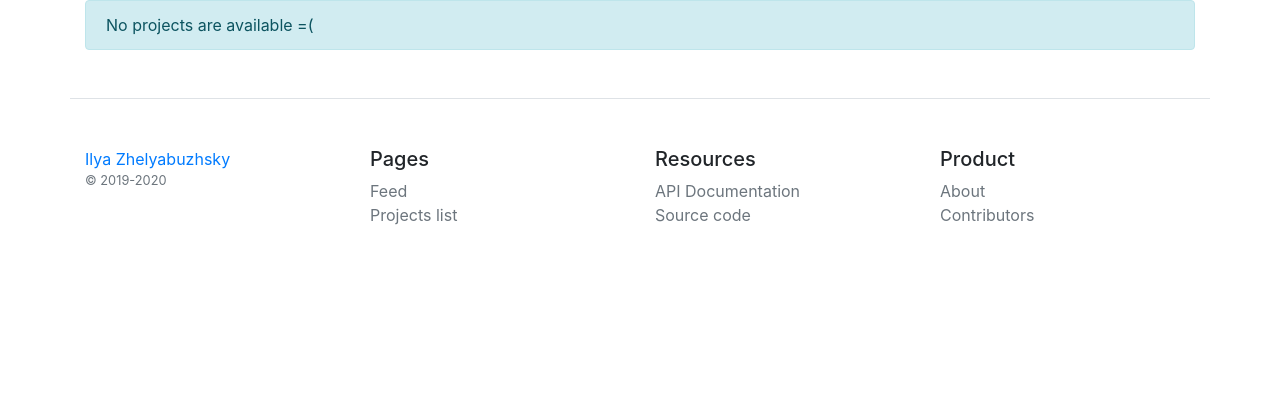
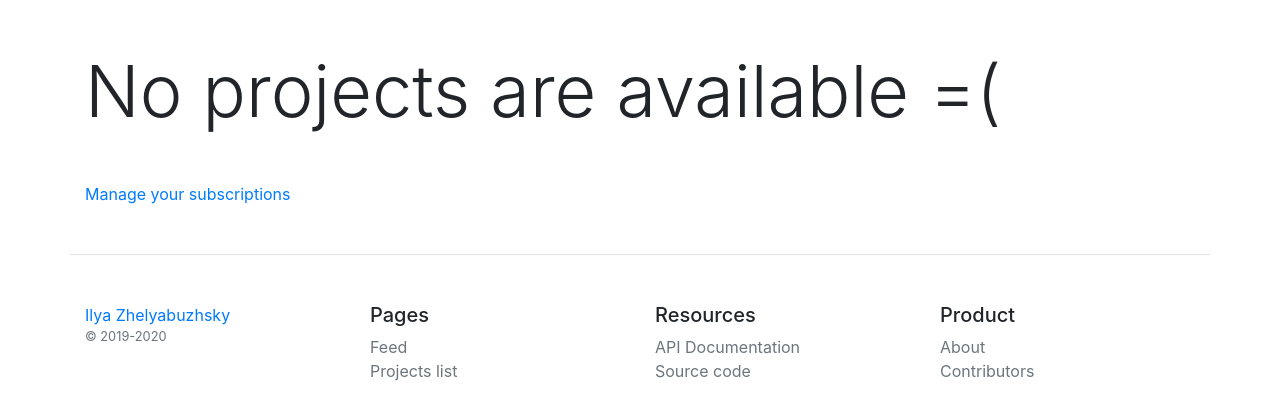
Before and after one commit to zhelyabuzhsky/changelogger, a Django app: page /projects/ in a window 1280 px wide. Shown: the part 56-476 px from the top of the page. Run offline with Django 3.2, Linux system fonts and the light colour scheme; data that the repository does not hold is empty; some libraries are stand-ins or nearby versions.

Commit message:
Fixed style of empty projects page

```diff
--- a/changelogs/templates/changelogs/projects.html
+++ b/changelogs/templates/changelogs/projects.html
@@ -16,9 +16,10 @@
                 {% endfor %}
             </ul>
         {% else %}
-            <div class="alert alert-info" role="alert">
+            <div class="display-3 my-5" role="alert">
                 No projects are available =(
             </div>
+            <a href="{% url 'changelogs:manage_subscriptions' %}">Manage your subscriptions</a>
         {% endif %}
     </div>
 {% endblock %}
```
